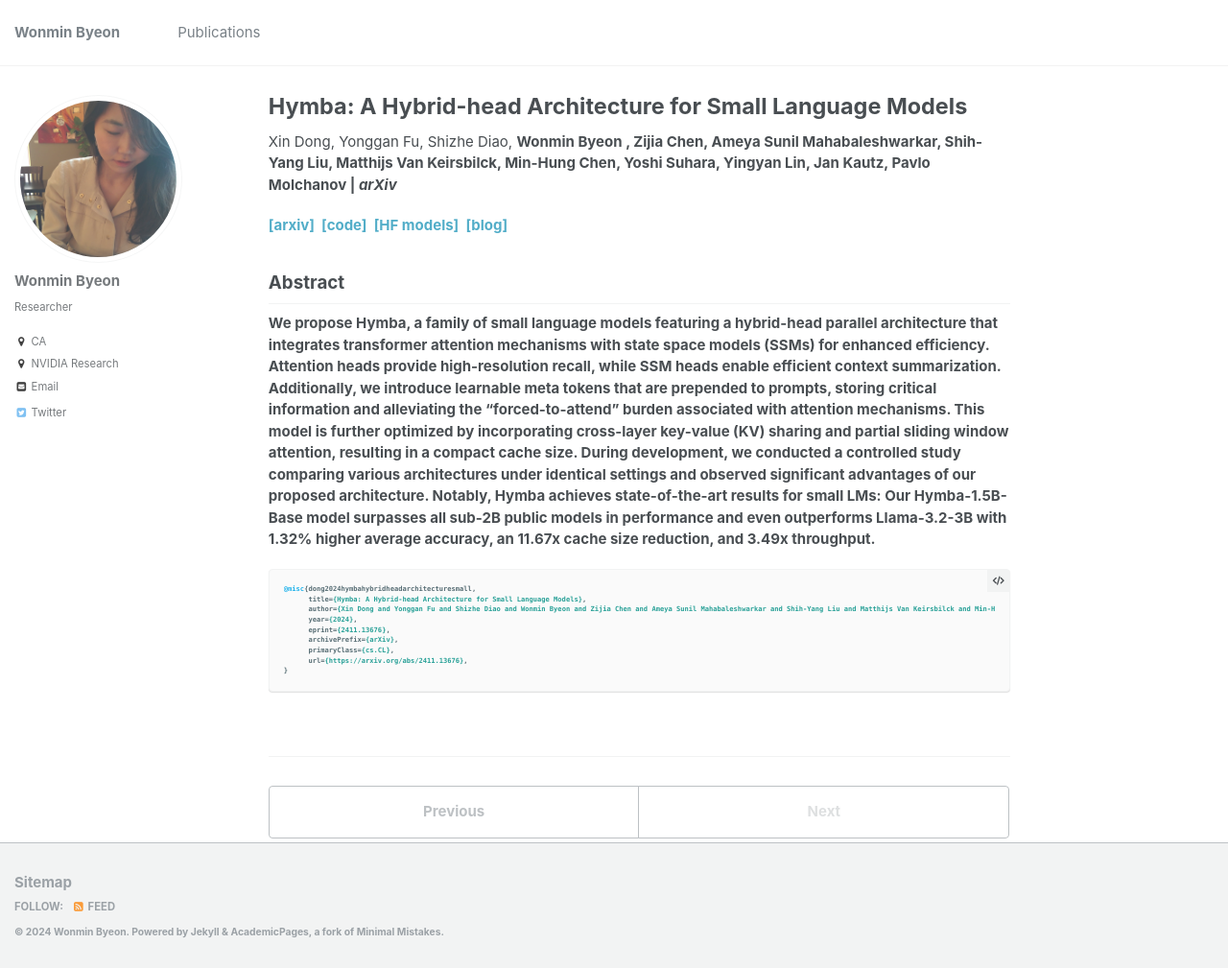
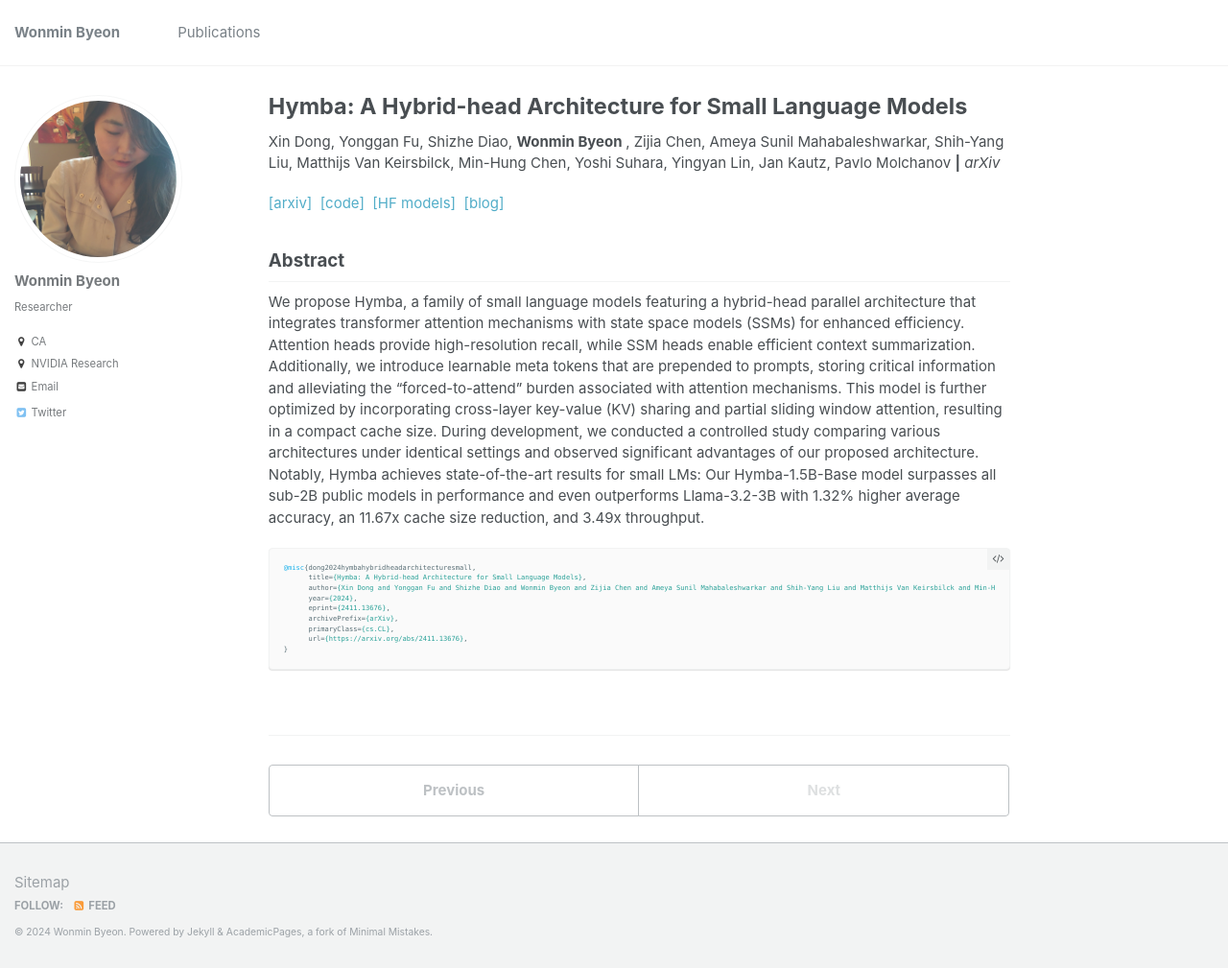
Before and after one commit to wonmin-byeon/wonmin-byeon.github.io, a Jekyll site: the page built from _publications/2024-hymba.md, in a window 1280 px wide and 1009 px high. Shown: the whole window at 96% size. Built offline with Jekyll 4.4.1, drawn with Linux system fonts in a browser that asks for light colours.

```diff
--- a/_publications/2024-hymba.md
+++ b/_publications/2024-hymba.md
@@ -5,7 +5,7 @@ permalink: /publication/2024-hymba
 date: 2024-12-01
 year: '2024'
 venue: 'arXiv'
-citation: 'Xin Dong, Yonggan Fu, Shizhe Diao, <b> Wonmin Byeon <b/>, Zijia Chen, Ameya Sunil Mahabaleshwarkar, Shih-Yang Liu, Matthijs Van Keirsbilck, Min-Hung Chen, Yoshi Suhara, Yingyan Lin, Jan Kautz, Pavlo Molchanov <b>|</b> <i> arXiv</i> '
+citation: 'Xin Dong, Yonggan Fu, Shizhe Diao, <b> Wonmin Byeon </b>, Zijia Chen, Ameya Sunil Mahabaleshwarkar, Shih-Yang Liu, Matthijs Van Keirsbilck, Min-Hung Chen, Yoshi Suhara, Yingyan Lin, Jan Kautz, Pavlo Molchanov <b>|</b> <i> arXiv</i> '
 paperurl: 'https://www.arxiv.org/abs/2411.13676'
 ---
 [[arxiv]](https://www.arxiv.org/abs/2411.13676)&nbsp;
```
